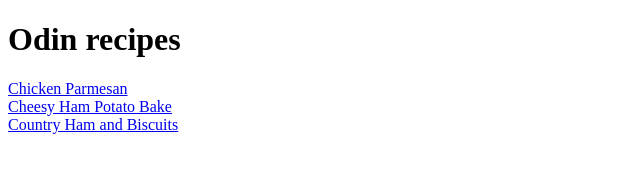
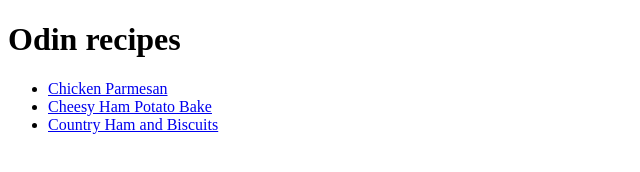
Before and after one commit to Isc740/odin-recipes, a plain HTML site: page index.html in a window 1280 px wide. Shown: the whole page, without its empty margins (0-640 px from the left). Drawn offline with Linux system fonts and the light colour scheme.

Commit message:
modify readme and fix list on index

```diff
--- a/index.html
+++ b/index.html
@@ -1,17 +1,19 @@
 <!DOCTYPE html>
 <html lang="en">
+
 <head>
   <meta charset="UTF-8" />
   <meta name="viewport" content="width=device-width, initial-scale=1.0" />
   <title>Recipes Site</title>
 </head>
+
 <body>
   <h1>Odin recipes</h1>
-    <a href="./recipes/chicken-parmesan.html">Chicken Parmesan</a>
-    <br />
-    <a href="./recipes/cheesy-ham-potato-bake.html">Cheesy Ham Potato Bake</a
-    ><br />
-    <a href="./recipes/country-ham-and-biscuits.html">Country Ham and Biscuits</a
-    ><br />
+  <ul>
+    <li><a href="./recipes/chicken-parmesan.html">Chicken Parmesan</a></li>
+    <li><a href="./recipes/cheesy-ham-potato-bake.html">Cheesy Ham Potato Bake</a></li>
+    <li><a href="./recipes/country-ham-and-biscuits.html">Country Ham and Biscuits</a></li>
+  </ul>
 </body>
+
 </html>
```
Also changed, not shown: 1 other file. Lines whose indentation alone changed are shown as unchanged.
